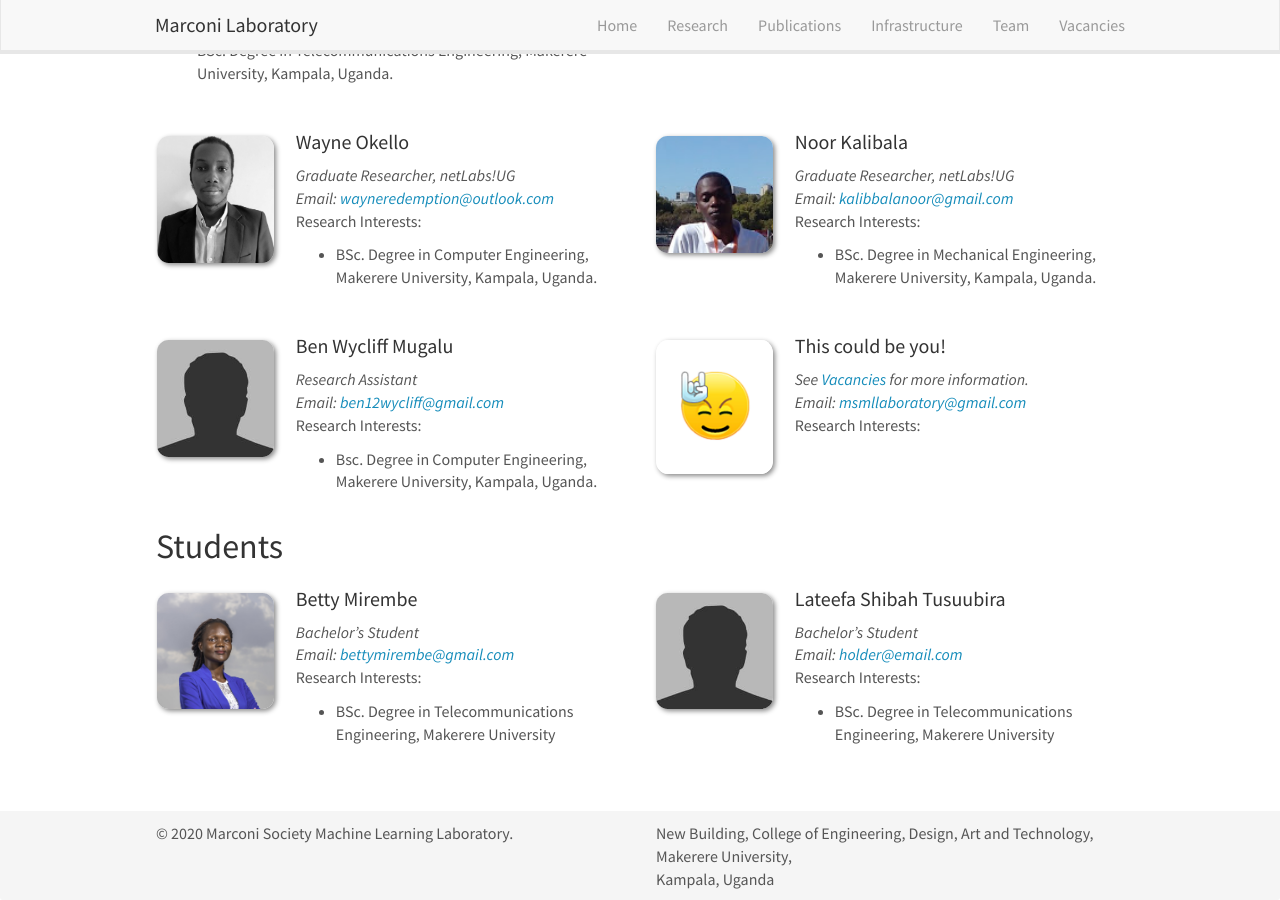
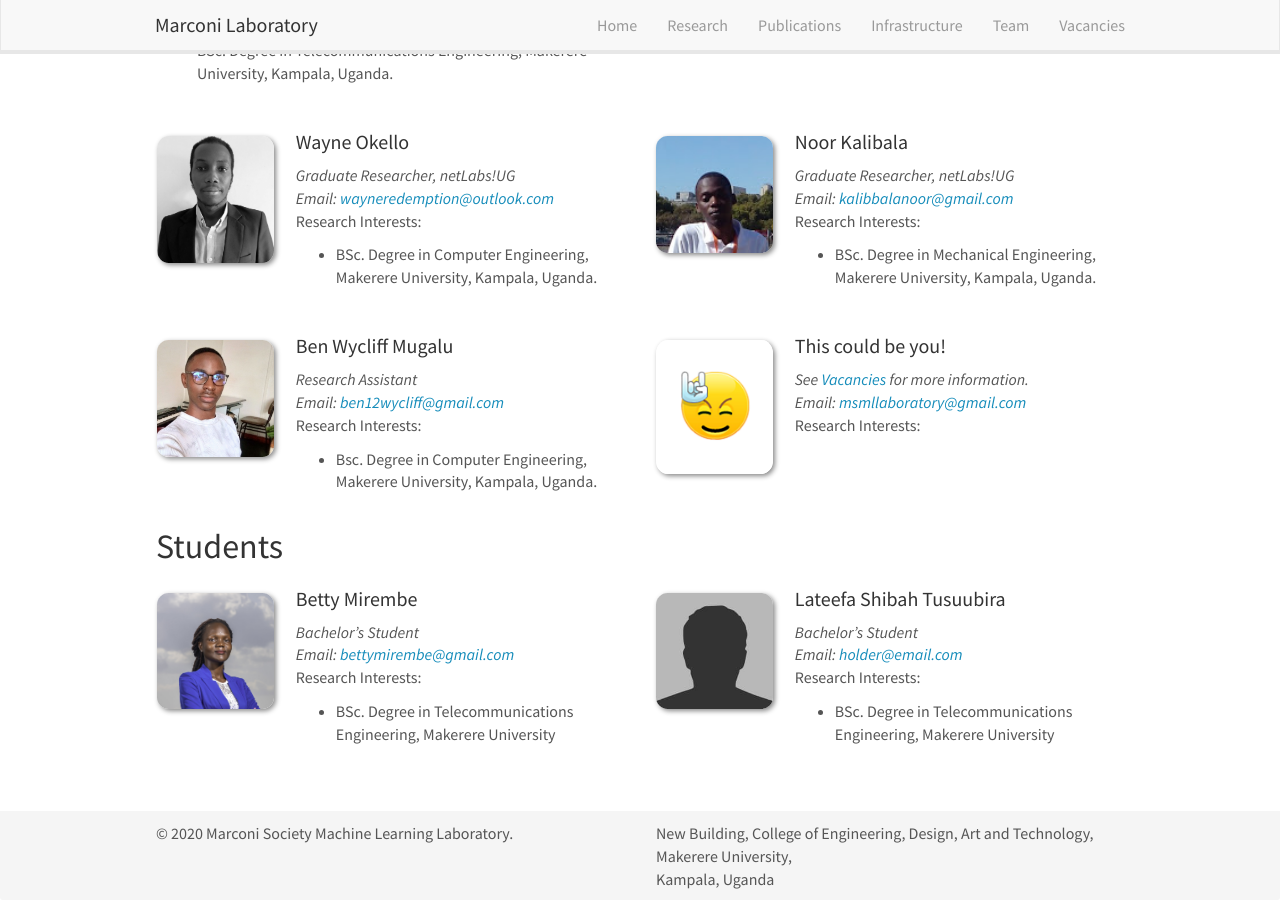
Before and after one commit to msmll/site, a Jekyll site: the page built from _pages/team.md, in a window 1280 px wide and 900 px high, scrolled down 1090 px. Built offline with Jekyll 4.4.1, drawn with Linux system fonts in a browser that asks for light colours; nearby versions of some CDN libraries.

Commit message:
Update Ben's picture

```diff
--- a/_data/researchers.yml
+++ b/_data/researchers.yml
@@ -33,7 +33,7 @@
   education2:
 
 - name: Ben Wycliff Mugalu
-  photo: bio-photo.jpg
+  photo: ben.jpeg
   info: Research Assistant
   email: ben12wycliff@gmail.com
   number_educ: 1
```
Also changed, not shown: images/teampic/ben.jpeg (added).
